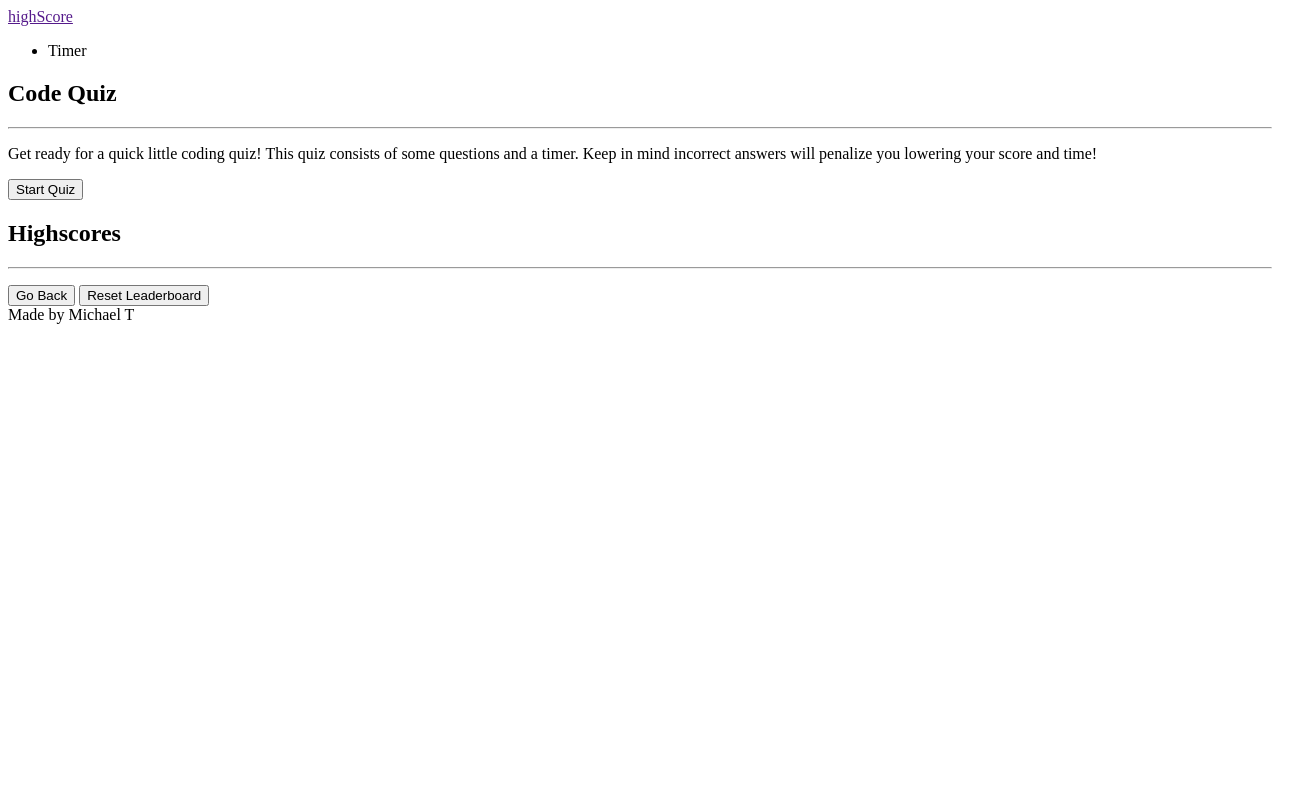
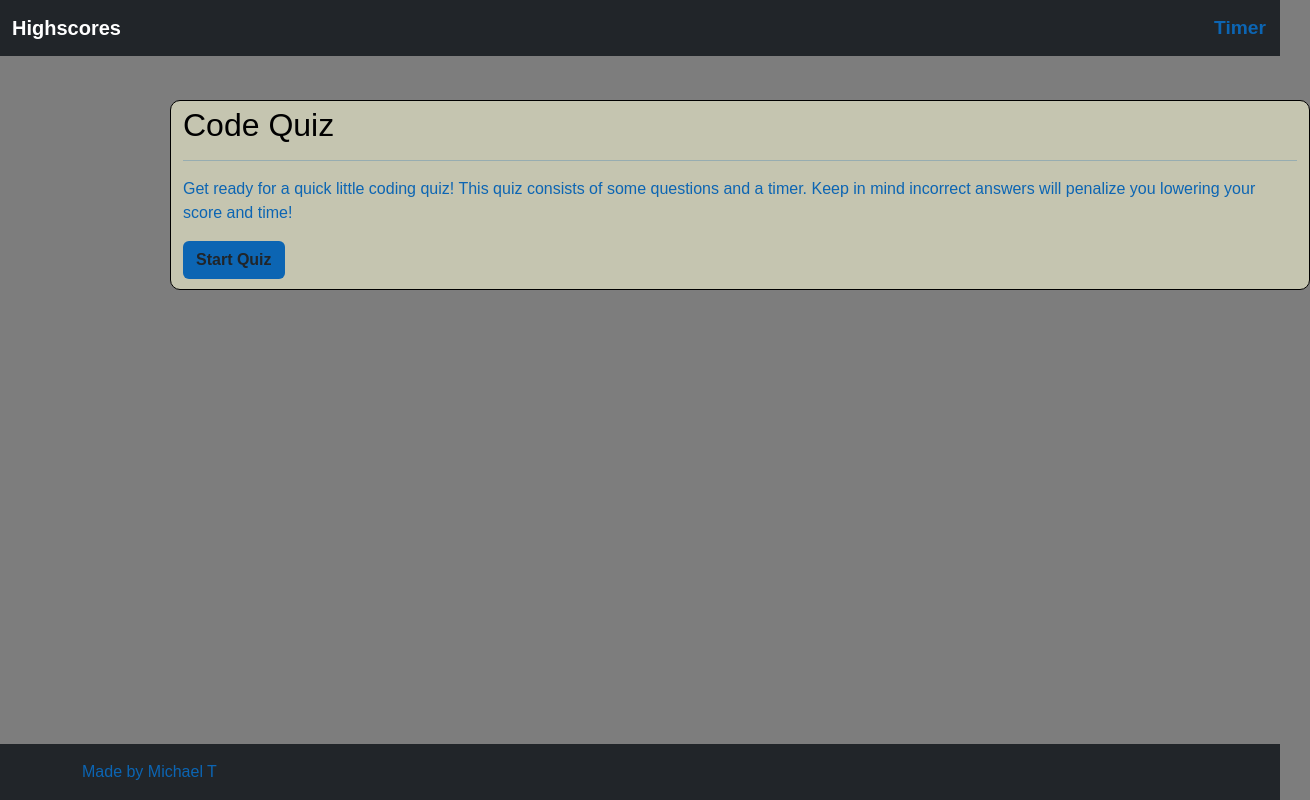
Before and after one commit to Tydomx/Code_Quiz, a plain HTML site: page index.html in a window 1280 px wide. Shown: the whole page, 1310 px wide, since content can reach past the window. Drawn offline with nearby package versions, Linux system fonts and the light colour scheme.

Commit message:
quizbox button fixed

```diff
--- a/assets/css/style.css
+++ b/assets/css/style.css
@@ -0,0 +1,81 @@
+* {
+    font-family: 'Source Code Pro', sans-serif;
+    color:rgb(12, 101, 179);
+}
+
+h2 {
+    color: #000;
+}
+
+/* body */
+body {
+    background-color: rgb(125, 125, 125);
+}
+
+.navbar {
+   background-color: rgb(60, 199, 250);
+}
+
+.timer {
+    padding: 1px;
+    font-weight: bold;
+    font-size: 1.2rem;
+}
+
+.highScore {
+    font-weight: bold;
+}
+
+
+/* quiz box */
+.quiz-box {
+    margin: 100px;
+    margin-right: 50px;
+    background-color: rgb(197, 197, 176);
+    box-shadow: 5px gray;
+    border-radius: 10px;
+    border: 1px solid #000;
+}
+
+.quiz-box h2 {
+    margin-top: 5px;
+}
+
+/* start quiz button */
+.btn {
+    font-weight: bold;
+    background-color: rgb(12, 101, 179);
+    display: inline-block;
+    margin-bottom: 10px;
+}
+
+.btn:hover {
+    background-color: green;
+    color: #000;
+}
+
+.btn:active {
+   box-shadow: 0px 5px;
+   background-image: linear-gradient(180deg, #024811, #04371c);
+}
+
+ul {
+    padding-left: 0px;
+    padding-bottom: 0px;
+    margin-left: 0px;
+    text-align: left;
+}
+
+li {
+    list-style-type: none;
+    text-align: left;
+    padding-left: 10px;
+    padding-bottom: 0px;
+    margin-left: 0px;
+}
+
+/* footer */
+footer {
+    position: fixed;
+    bottom: 0;
+}
--- a/index.html
+++ b/index.html
@@ -8,21 +8,28 @@
     <meta name="viewport" content="width=device-width, initial-scale=1.0">
 
     <!-- CSS -->
+    <link href="https://cdn.jsdelivr.net/npm/bootstrap@5.2.0-beta1/dist/css/bootstrap.min.css" rel="stylesheet"
+        integrity="sha384-0evHe/X+R7YkIZDRvuzKMRqM+OrBnVFBL6DOitfPri4tjfHxaWutUpFmBp4vmVor" crossorigin="anonymous">
     <link rel="stylesheet" href="./assets/css/style.css">
     <!-- google font -->
+    <link rel="preconnect" href="https://fonts.googleapis.com">
+    <link rel="preconnect" href="https://fonts.gstatic.com" crossorigin>
+    <link
+        href="https://fonts.googleapis.com/css2?family=Abril+Fatface&family=Merriweather:ital@0;1&family=Work+Sans:wght@400;500;800&display=swap"
+        rel="stylesheet">
 
 </head>
 
 <body>
     <!-- navbar -->
     <header>
-        <nav class="highScore">
-            <div class="container">
+        <nav class="navbar navbar-dark navbar-expand-md fixed-top bg-dark">
+            <div class="container-fluid">
                 <!-- highscore link on navbar -->
-                <a href="" class="highScoreLink">highScore</a>
+                <a href="#" class="navbar-brand highScore">Highscores</a>
 
                 <!-- timer on navbar -->
-                <ul class="timer">
+                <ul class="navbar-nav mr-auto mb-md-0 timer">
                     <li class="nav-item timer" id="timer">Timer</li>
                 </ul>
             </div>
@@ -33,13 +40,14 @@
     <!-- quiz content -->
     <div class="container">
         <div class="row">
-            <div class="quiz-box">
+            <div class="quiz-box col-md-12">
                 <div id="wrapper">
                     <div id="questions">
                         <h2>Code Quiz</h2>
                         <hr>
                         <p>Get ready for a quick little coding quiz! This quiz consists of some questions and a timer.
                             Keep in mind incorrect answers will penalize you lowering your score and time!</p>
+                        <ul id="choices"></ul>
                         <button id="startQuiz" class="btn">Start Quiz</button>
                     </div>
                 </div>
@@ -48,9 +56,9 @@
     </div>
 
     <!-- highScore -->
-    <div class="container highScore-container">
+    <div class="container highScore-container d-none">
         <div class="row">
-            <div class="quiz-box">
+            <div class="quiz-box col-md-12">
                 <div id="wrapper">
                     <div id="currentTime"></div>
                     <div id="questions">
@@ -68,7 +76,7 @@
 
 
     <!-- footer -->
-    <footer class="footer">
+    <footer class="footer mt-auto py-3 bg-dark fixed-bottom">
         <div class="container">
             <span>Made by Michael T</span>
         </div>
```
